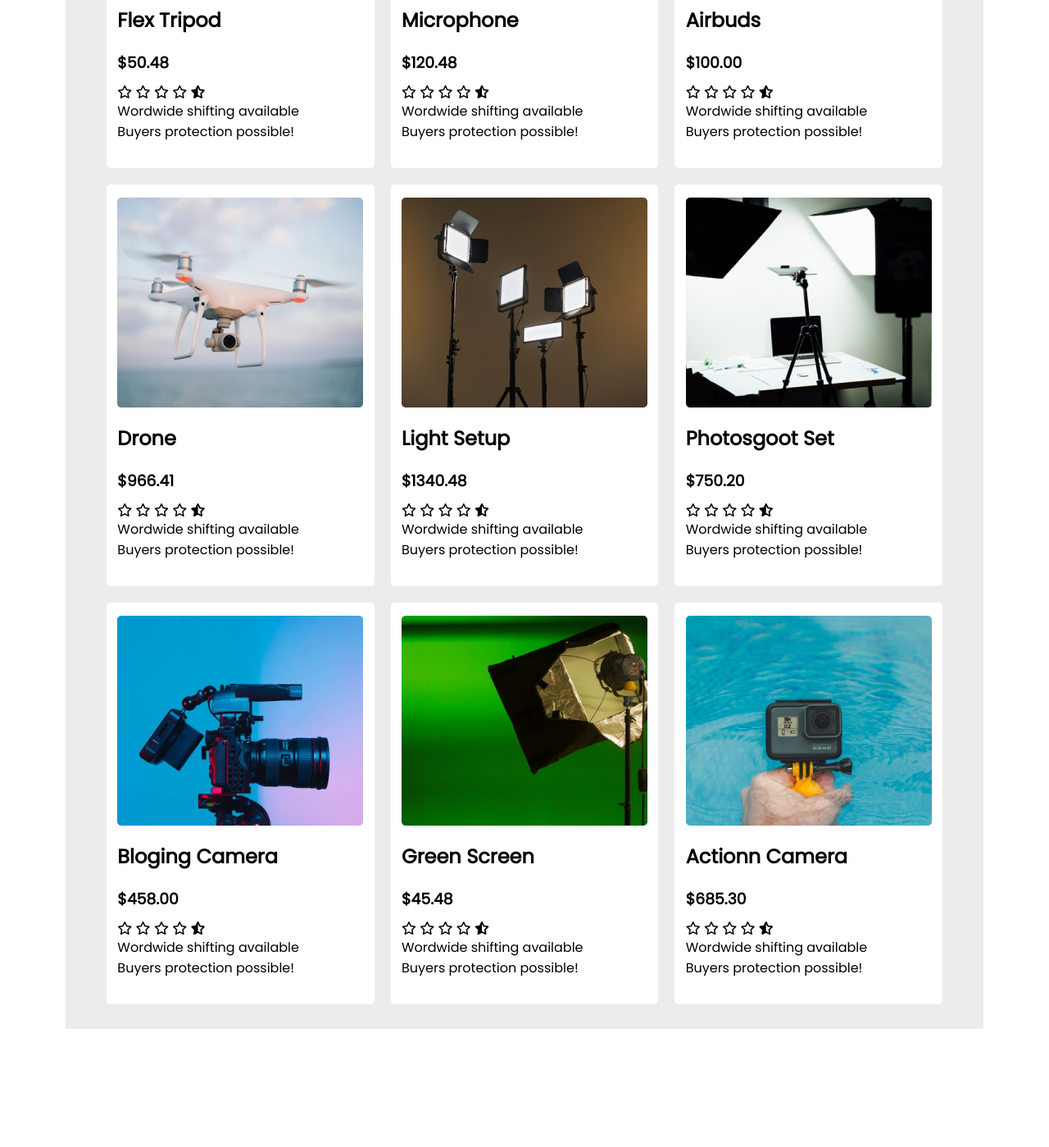
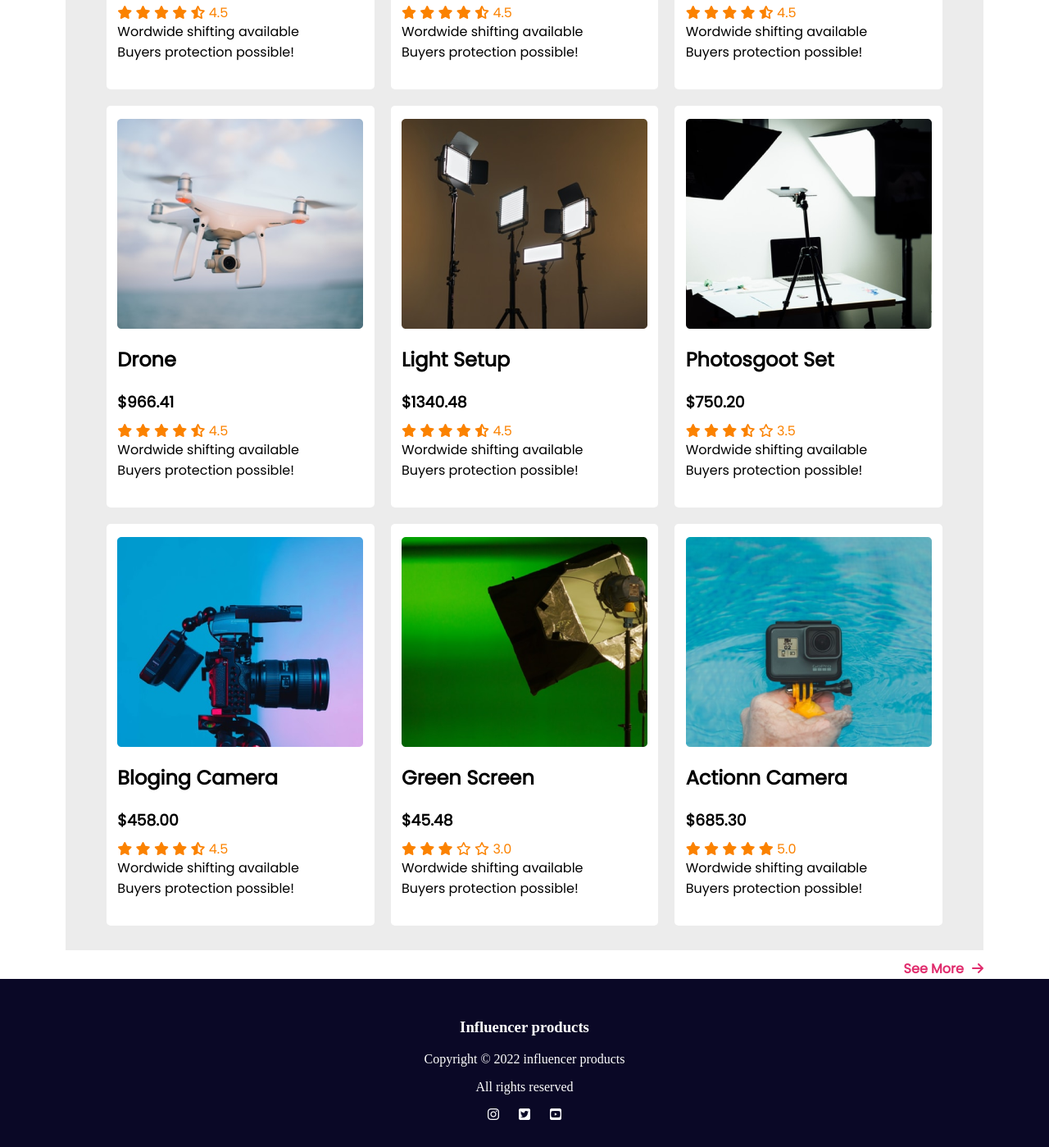
Before and after one commit to muzahidMD/-influencer-gear, a plain HTML site: page index.html in a window 1280 px wide. Shown: the part 1006-2405 px from the top of the page at 82% size. Before the commit the page ends 2361 px from the top, so only its background shows below. Drawn offline with Linux system fonts and the light colour scheme.

Commit message:
some problem solved

```diff
--- a/index.html
+++ b/index.html
@@ -15,15 +15,15 @@
 
         <!-- Main header -->
 
-        <header>
-            <h1>Influencer products</h1>
+        <header class="container">
+            <h2>Influencer products</h2>
         </header>
 
         <!-- Top section -->
 
         <section class="container top-section">
             <div class="top-item top-info">
-                <h1>Start your Journey as Influencer</h1>
+                <h1 class="top-title">Start your Journey as Influencer</h1>
                 <p>Lorem ipsum dolor sit amet, consectetur adipiscing elit. Sem vestibulum sed scelerisque eros. Lectus
                     faucibus.</p>
                 <a href="">Preebook Now<i class="fas fa-arrow-right"></i></a>
@@ -45,11 +45,12 @@
                         <h3 class="product-price">$50.48</h3>
                         <div class="product-info">
                             <div>
-                                <i class="far fa-star"></i>
-                                <i class="far fa-star"></i>
-                                <i class="far fa-star"></i>
-                                <i class="far fa-star"></i>
+                                <i class="fas fa-star"></i>
+                                <i class="fas fa-star"></i>
+                                <i class="fas fa-star"></i>
+                                <i class="fas fa-star"></i>
                                 <i class="fas fa-star-half-alt"></i>
+                                <span>4.5</span>
                             </div>
                         </div>
                         <p class="product-discription">Wordwide shifting available Buyers protection possible!</p>
@@ -62,11 +63,12 @@
                         <h3 class="product-price">$120.48</h3>
                         <div class="product-info">
                             <div>
-                                <i class="far fa-star"></i>
-                                <i class="far fa-star"></i>
-                                <i class="far fa-star"></i>
-                                <i class="far fa-star"></i>
+                                <i class="fas fa-star"></i>
+                                <i class="fas fa-star"></i>
+                                <i class="fas fa-star"></i>
+                                <i class="fas fa-star"></i>
                                 <i class="fas fa-star-half-alt"></i>
+                                <span>4.5</span>
                             </div>
                         </div>
                         <p class="product-discription">Wordwide shifting available Buyers protection possible!</p>
@@ -79,11 +81,12 @@
                         <h3 class="product-price">$100.00</h3>
                         <div class="product-info">
                             <div>
-                                <i class="far fa-star"></i>
-                                <i class="far fa-star"></i>
-                                <i class="far fa-star"></i>
-                                <i class="far fa-star"></i>
+                                <i class="fas fa-star"></i>
+                                <i class="fas fa-star"></i>
+                                <i class="fas fa-star"></i>
+                                <i class="fas fa-star"></i>
                                 <i class="fas fa-star-half-alt"></i>
+                                <span>4.5</span>
                             </div>
                         </div>
                         <p class="product-discription">Wordwide shifting available Buyers protection possible!</p>
@@ -96,11 +99,12 @@
                         <h3 class="product-price">$966.41</h3>
                         <div class="product-info">
                             <div>
-                                <i class="far fa-star"></i>
-                                <i class="far fa-star"></i>
-                                <i class="far fa-star"></i>
-                                <i class="far fa-star"></i>
+                                <i class="fas fa-star"></i>
+                                <i class="fas fa-star"></i>
+                                <i class="fas fa-star"></i>
+                                <i class="fas fa-star"></i>
                                 <i class="fas fa-star-half-alt"></i>
+                                <span>4.5</span>
                             </div>
                         </div>
                         <p class="product-discription">Wordwide shifting available Buyers protection possible!</p>
@@ -113,11 +117,12 @@
                         <h3 class="product-price">$1340.48</h3>
                         <div class="product-info">
                             <div>
-                                <i class="far fa-star"></i>
-                                <i class="far fa-star"></i>
-                                <i class="far fa-star"></i>
-                                <i class="far fa-star"></i>
+                                <i class="fas fa-star"></i>
+                                <i class="fas fa-star"></i>
+                                <i class="fas fa-star"></i>
+                                <i class="fas fa-star"></i>
                                 <i class="fas fa-star-half-alt"></i>
+                                <span>4.5</span>
                             </div>
                         </div>
                         <p class="product-discription">Wordwide shifting available Buyers protection possible!</p>
@@ -130,11 +135,12 @@
                         <h3 class="product-price">$750.20</h3>
                         <div class="product-info">
                             <div>
+                                <i class="fas fa-star"></i>
+                                <i class="fas fa-star"></i>
+                                <i class="fas fa-star"></i>
+                                <i class="fas fa-star-half-alt"></i>
                                 <i class="far fa-star"></i>
-                                <i class="far fa-star"></i>
-                                <i class="far fa-star"></i>
-                                <i class="far fa-star"></i>
-                                <i class="fas fa-star-half-alt"></i>
+                                <span>3.5</span>
                             </div>
                         </div>
                         <p class="product-discription">Wordwide shifting available Buyers protection possible!</p>
@@ -147,11 +153,12 @@
                         <h3 class="product-price">$458.00</h3>
                         <div class="product-info">
                             <div>
-                                <i class="far fa-star"></i>
-                                <i class="far fa-star"></i>
-                                <i class="far fa-star"></i>
-                                <i class="far fa-star"></i>
+                                <i class="fas fa-star"></i>
+                                <i class="fas fa-star"></i>
+                                <i class="fas fa-star"></i>
+                                <i class="fas fa-star"></i>
                                 <i class="fas fa-star-half-alt"></i>
+                                <span>4.5</span>
                             </div>
                         </div>
                         <p class="product-discription">Wordwide shifting available Buyers protection possible!</p>
@@ -164,11 +171,12 @@
                         <h3 class="product-price">$45.48</h3>
                         <div class="product-info">
                             <div>
+                                <i class="fas fa-star"></i>
+                                <i class="fas fa-star"></i>
+                                <i class="fas fa-star"></i>
                                 <i class="far fa-star"></i>
                                 <i class="far fa-star"></i>
-                                <i class="far fa-star"></i>
-                                <i class="far fa-star"></i>
-                                <i class="fas fa-star-half-alt"></i>
+                                <span>3.0</span>
                             </div>
                         </div>
                         <p class="product-discription">Wordwide shifting available Buyers protection possible!</p>
@@ -181,19 +189,30 @@
                         <h3 class="product-price">$685.30</h3>
                         <div class="product-info">
                             <div>
-                                <i class="far fa-star"></i>
-                                <i class="far fa-star"></i>
-                                <i class="far fa-star"></i>
-                                <i class="far fa-star"></i>
-                                <i class="fas fa-star-half-alt"></i>
+                                <i class="fas fa-star"></i>
+                                <i class="fas fa-star"></i>
+                                <i class="fas fa-star"></i>
+                                <i class="fas fa-star"></i>
+                                <i class="fas fa-star"></i>
+                                <span>5.0</span>
                             </div>
                         </div>
                         <p class="product-discription">Wordwide shifting available Buyers protection possible!</p>
                     </div>
                 </article>
-
             </div>
+            <a class="see-button" href="">See More<i class="fas fa-arrow-right"></i></a>
         </section>
+        <footer class="footer">
+            <h3>Influencer products</h3>
+            <p>Copyright © 2022 influencer products</p>
+            <p>All rights reserved</p>
+            <div class="social-icon">
+                <i class="fab fa-instagram"></i>
+                <i class="fab fa-twitter-square"></i>
+                <i class="fab fa-youtube-square"></i>
+            </div>
+        </footer>
     </main>
 </body>
 
--- a/styles/style.css
+++ b/styles/style.css
@@ -5,7 +5,7 @@
 @import url('https://fonts.googleapis.com/css2?family=Poppins&display=swap');
 body{
     font-family: 'Poppins', sans-serif;
-    margin: 0 80px;
+    margin: 0 ;
 }
 
 /* ------------------
@@ -13,6 +13,7 @@ body{
 --------------------- */
 .container{
     margin-bottom: 100px;
+    margin: 0 80px;
 }
 .top-section{
     display: flex;
@@ -37,6 +38,10 @@ body{
 }
 .top-info i{
     margin-left: 10px;
+}
+.top-title{
+    font-size: 36px;
+    font-weight: 700;
 }
 .top-item img{
     width: 440px;
@@ -77,8 +82,33 @@ body{
 }
 .product-info{
     margin-top: -10px;
+    color: #FB8200;
 }
 .product-discription{
     width: 250px;
     margin-top: -2px;
 }
+.see-button {
+    margin-top: 10px;
+    text-decoration: none;
+    color: #E02C6D;
+    font-weight: 700;
+    display: block;
+    text-align: end;
+}
+.see-button>i{
+    margin-left: 10px;
+}
+/* ------------------
+    Footer styles
+--------------------- */
+.footer{
+    background-color: #0A0826;
+    color: white;
+    text-align: center;
+    padding: 30px 30px;
+    font-family: 'Times New Roman', Times, serif;
+}
+.fab{
+    margin: 0 10px;
+}
```
